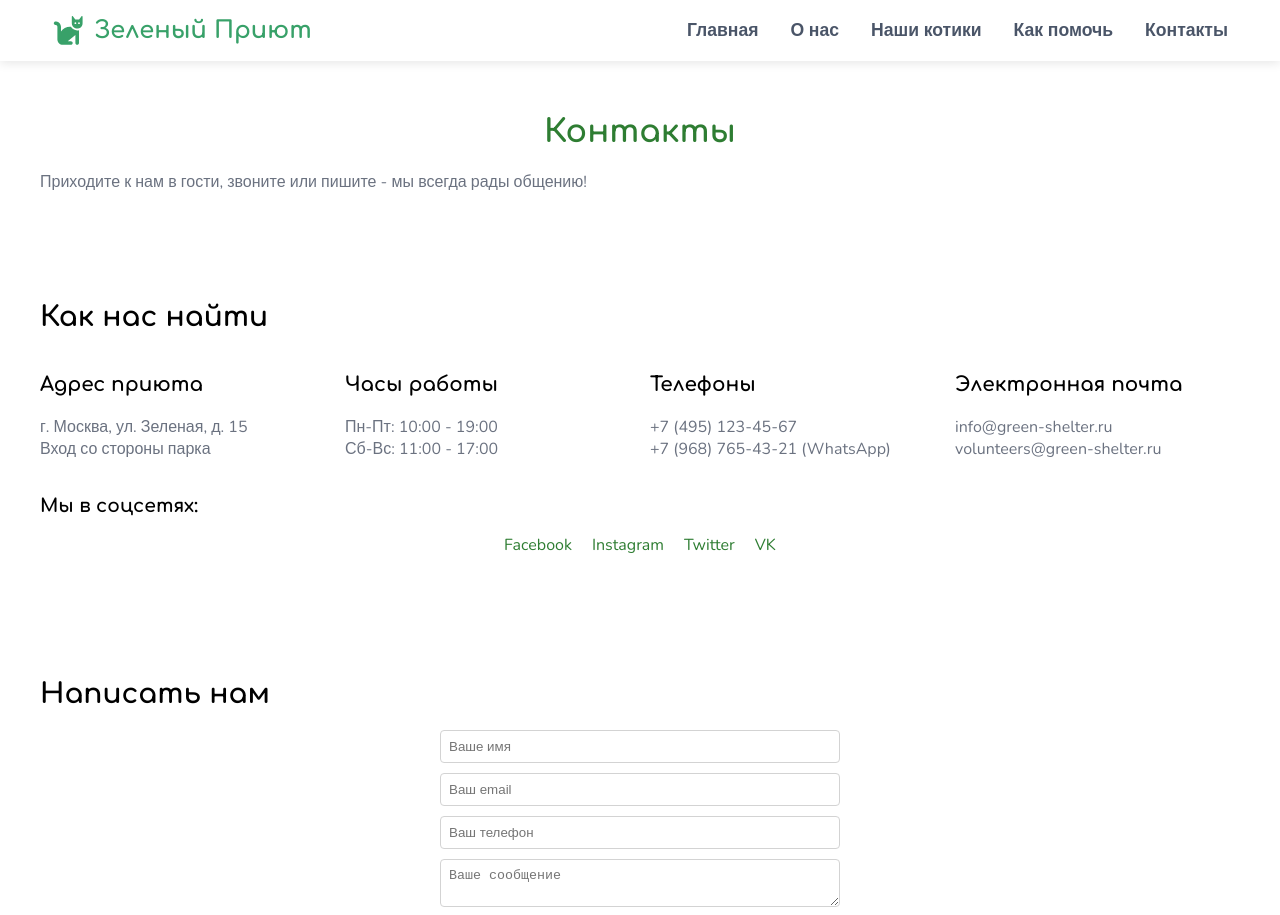
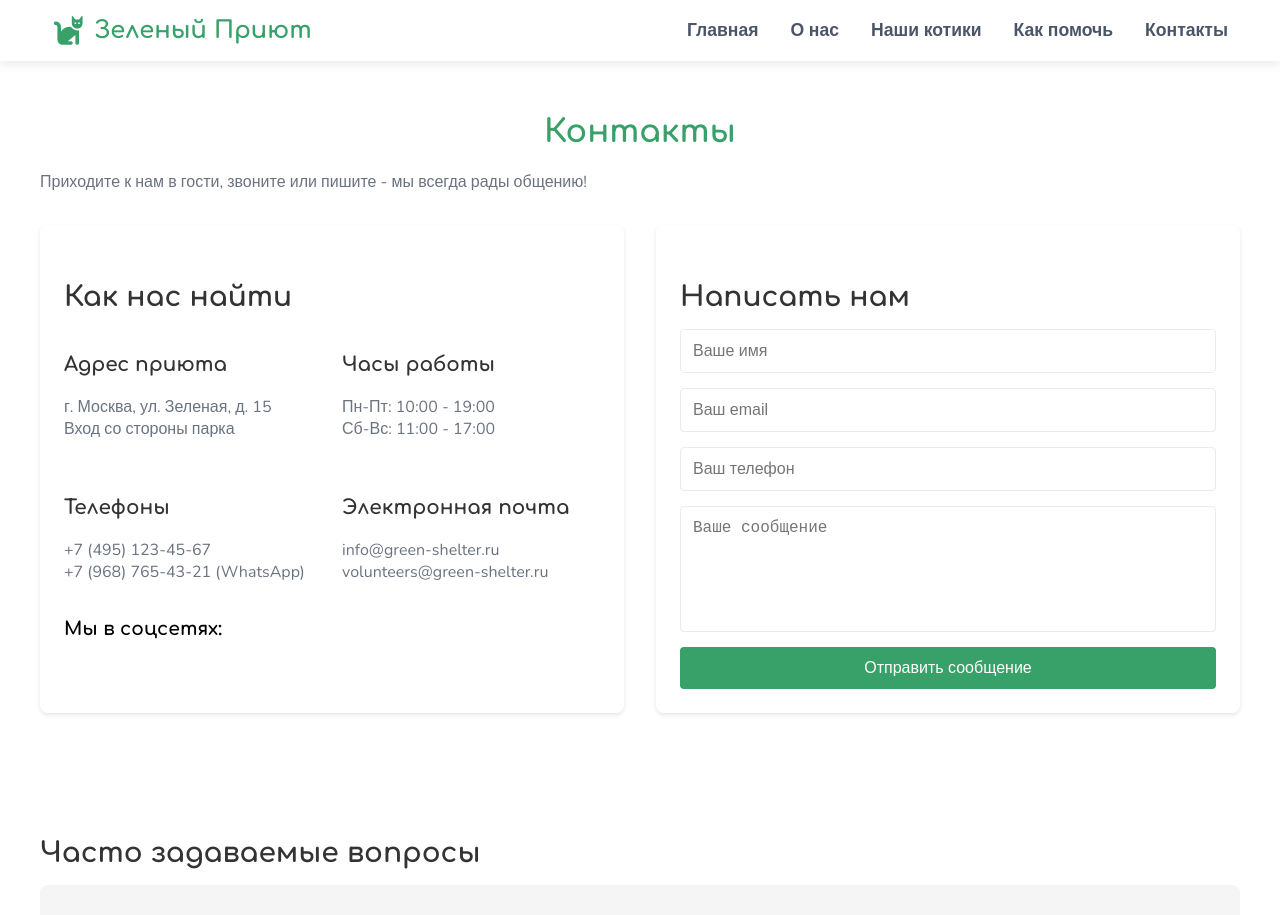
Before and after one commit to SulCool/site, a React (Create React App) app in the folder my-app/: page /contacts in a window 1280 px wide. Shown: the top 915 px of the page. Built offline with nearby package versions, Linux system fonts and the light colour scheme.

Commit message:
front_end

```diff
--- a/my-app/src/index.css
+++ b/my-app/src/index.css
@@ -5,6 +5,7 @@
   --secondary: #f0fff4;
   --accent: #f56565;
   --primary-exlight: #81c784;
+  --lg: #ebebeb;
 }
 
 body {
--- a/my-app/src/pages/ContactsPage.css
+++ b/my-app/src/pages/ContactsPage.css
@@ -2,22 +2,40 @@
   padding: 2rem;
   max-width: 1200px;
   margin: 0 auto;
+  background-color: white;
 }
 
 .contacts-page h1 {
   font-size: 32px;
-  color: #2e7d32;
+  color: var(--primary);
   text-align: center;
 }
 
 .contacts-page h2 {
   font-size: 28px;
   margin: 2rem 0 1rem;
+  color: #333;
 }
 
 .contacts-page p {
   font-size: 16px;
   color: #6b7280;
+}
+
+.contacts-grid {
+  display: flex;
+  gap: 2rem;
+  justify-content: space-between;
+  margin: 2rem 0;
+}
+
+.info-section,
+.form-section {
+  flex: 1;
+  background-color: white;
+  padding: 1.5rem;
+  border-radius: 8px;
+  box-shadow: 0 2px 4px rgba(0, 0, 0, 0.1);
 }
 
 .info {
@@ -29,56 +47,72 @@
 
 .info h3 {
   font-size: 20px;
+  color: #333;
 }
 
 .socials {
   display: flex;
-  gap: 20px;
-  justify-content: center;
+  gap: 10px;
+  justify-content: flex-start;
+  margin-top: 1rem;
 }
 
-.socials a {
-  text-decoration: none;
-  color: #2e7d32;
-  font-size: 16px;
+.social-icon {
+  width: 40px;
+  height: 40px;
+  border-radius: 50%;
+  background-color: var(--lg);
+  display: inline-block;
+  background-size: cover;
 }
 
 .contacts-page form {
   display: flex;
   flex-direction: column;
-  gap: 10px;
-  max-width: 400px;
-  margin: 20px auto;
+  gap: 15px;
 }
 
 .contacts-page input,
 .contacts-page textarea {
-  padding: 8px;
-  border: 1px solid lightgray;
+  padding: 12px;
+  border: 1px solid var(--lg);
   border-radius: 4px;
+  font-size: 16px;
+}
+
+.contacts-page textarea {
+  height: 100px;
+  resize: none;
 }
 
 .contacts-page button {
-  padding: 10px;
-  background-color: #2e7d32;
+  padding: 12px;
+  background-color: var(--primary);
   color: white;
   border: none;
-  border-radius: 8px;
+  border-radius: 4px;
   cursor: pointer;
+  font-size: 16px;
+  transition: background-color 0.3s;
+}
+
+.contacts-page button:hover {
+  background-color: var(--primary-dark);
 }
 
 .faq {
   display: grid;
-  gap: 20px;
+  gap: 1rem;
 }
 
 .faq div {
-  border: 1px solid lightgray;
-  padding: 16px;
+  background-color: #f5f5f5;
+  padding: 1rem;
   border-radius: 8px;
 }
 
 .faq h3 {
   font-size: 18px;
   margin-bottom: 10px;
+  color: #333;
 }
--- a/my-app/src/pages/ContactsPage.jsx
+++ b/my-app/src/pages/ContactsPage.jsx
@@ -5,7 +5,9 @@ function ContactsPage() {
     <main className="contacts-page">
       <h1>Контакты</h1>
       <p>Приходите к нам в гости, звоните или пишите - мы всегда рады общению!</p>
-      <section>
+
+      <div className="contacts-grid">
+        <section className="info-section">
           <h2>Как нас найти</h2>
           <div className="info">
             <div>
@@ -28,14 +30,12 @@ function ContactsPage() {
           <div>
             <h3>Мы в соцсетях:</h3>
             <div className="socials">
-            <a href="#">Facebook</a>
-            <a href="#">Instagram</a>
-            <a href="#">Twitter</a>
-            <a href="#">VK</a>
+
             </div>
           </div>
         </section>
-      <section>
+
+        <section className="form-section">
           <h2>Написать нам</h2>
           <form>
             <input type="text" placeholder="Ваше имя" required />
@@ -45,6 +45,8 @@ function ContactsPage() {
             <button type="submit">Отправить сообщение</button>
           </form>
         </section>
+      </div>
+
       <section>
         <h2>Часто задаваемые вопросы</h2>
         <div className="faq">
@@ -62,7 +64,7 @@ function ContactsPage() {
           </div>
           <div>
             <h3>Какие документы выдаются при усыновлении?</h3>
-            <p>При усыновлении мы выдаем ветеринарный паспорт с отметками о вакцинации и стерилизации, договор об ответственном содержании, а также памятку по уходу за животным.</p>
+            <p>При уо усыновлении мы выдаем ветеринарный паспорт с отметками о вакцинации и стерилизации, договор об ответственном содержании, а также памятку по уходу за животным.</p>
           </div>
         </div>
       </section>
--- a/my-app/src/pages/HelpPage.css
+++ b/my-app/src/pages/HelpPage.css
@@ -85,7 +85,7 @@ body {
 .btn {
   display: inline-block;
   padding: 10px 20px;
-  background-color: #2e7d32;
+  background-color: var(--primary-exlight);
   color: #fff;
   text-decoration: none;
   border-radius: 8px;
--- a/my-app/src/pages/HelpPage.jsx
+++ b/my-app/src/pages/HelpPage.jsx
@@ -7,7 +7,6 @@ function HelpPage() {
       <h1>Как помочь приюту</h1>
       <p>Поддержите наших пушистых подопечных! Любая помощь делает жизнь кошек лучше.</p>
 
-      {/* Две колонки: Финансовая и Материальная помощь */}
       <div className="help-columns">
         <div className="help-card">
           <div className="icon">$</div>
@@ -37,11 +36,10 @@ function HelpPage() {
         </div>
       </div>
 
-      {/* Форма волонтерства */}
       <div className="volunteer-form">
         <div className="volunteer-content">
           <div className="form-icon">🤝</div>
-          <h2>Смываем волонтером</h2>
+          <h2>Станьте волонтером!</h2>
           <p>Помогайте животным напрямую! Присоединяйтесь к нашей команде волонтеров.</p>
         </div>
         <form>
@@ -56,7 +54,6 @@ function HelpPage() {
         </form>
       </div>
 
-      {/* Партнеры */}
       <div className="partners">
         <h2>Наши партнеры</h2>
         <div className="partner-list">
```
Lines whose indentation alone changed are shown as unchanged.
